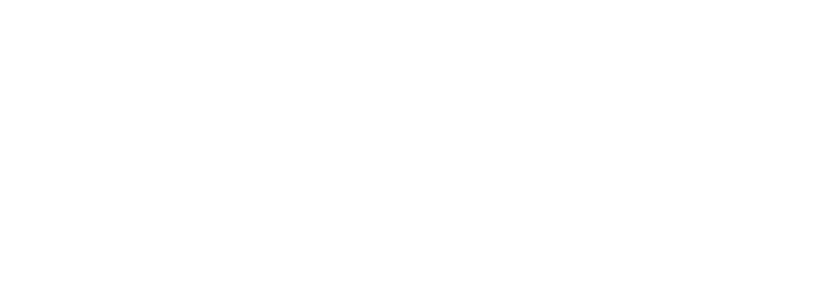
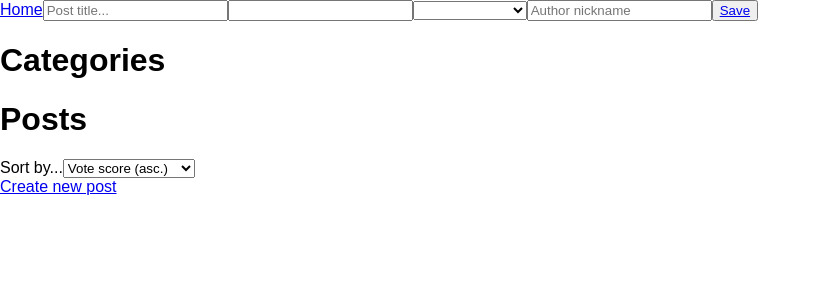
Before and after one commit to extrin/readable-udacity-project, a React (Create React App) app in the folder frontend/: page /create in a window 1280 px wide. Shown: the top 300 px of the page, without its empty margins (0-821 px from the left). Built offline with nearby package versions, Linux system fonts and the light colour scheme.

Commit message:
feat: Add some routing

```diff
--- a/frontend/src/Components/App.js
+++ b/frontend/src/Components/App.js
@@ -3,6 +3,8 @@
 //import logo from '../logo.svg';
 import '../App.css';
 import MainView from './MainView';
+import PostCreate from './PostCreate';
+import PostView from './PostView';
 
 class App extends Component {
   render() {
@@ -10,6 +12,17 @@
       <Router>
         <div className="app">
           <Route exact path="/" render={() => <MainView />} />
+          <Route path="/create" render={() => <PostCreate />} />
+          <Route
+            path="/:category"
+            render={({ match }) => (
+              <MainView category={match.params.category} />
+            )}
+          />
+          <Route
+            path="/:category/:post_id"
+            render={({ match }) => <PostView post_id={match.params.post_id} />}
+          />
         </div>
       </Router>
     );
```
